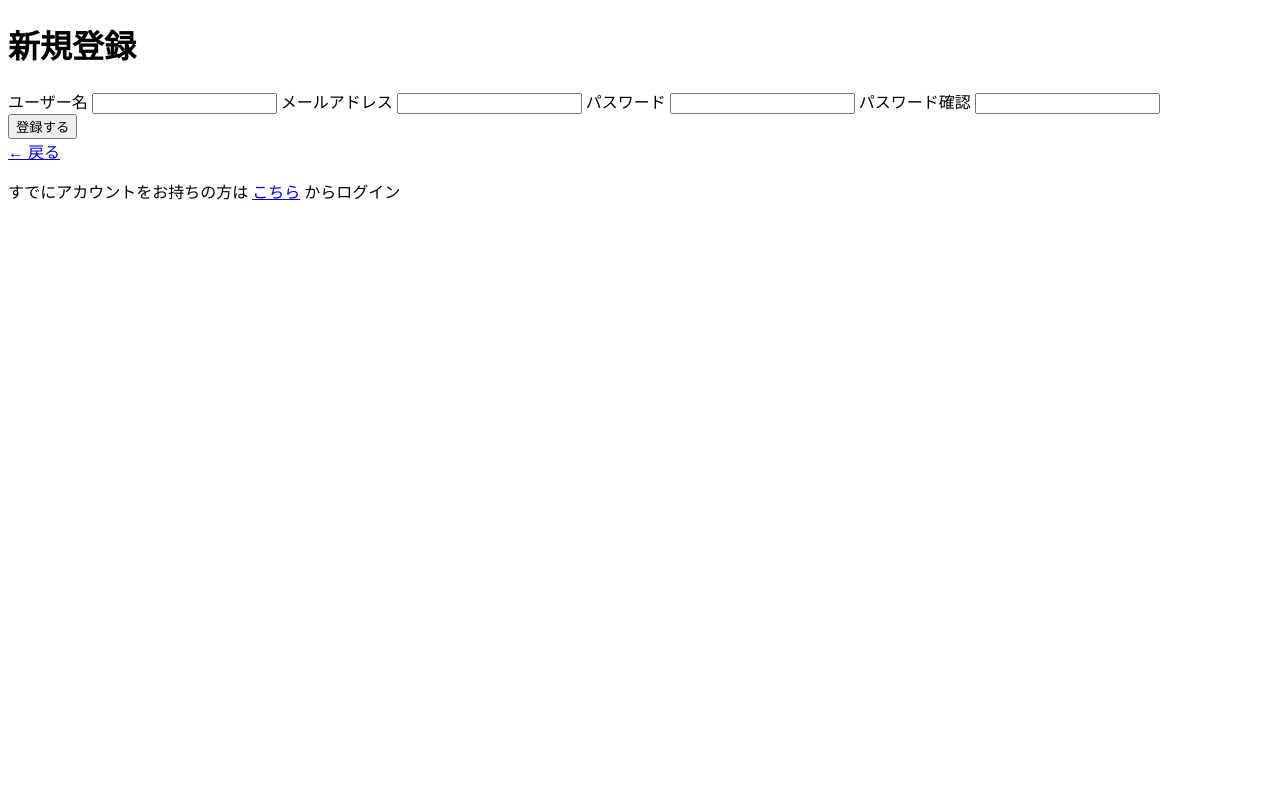
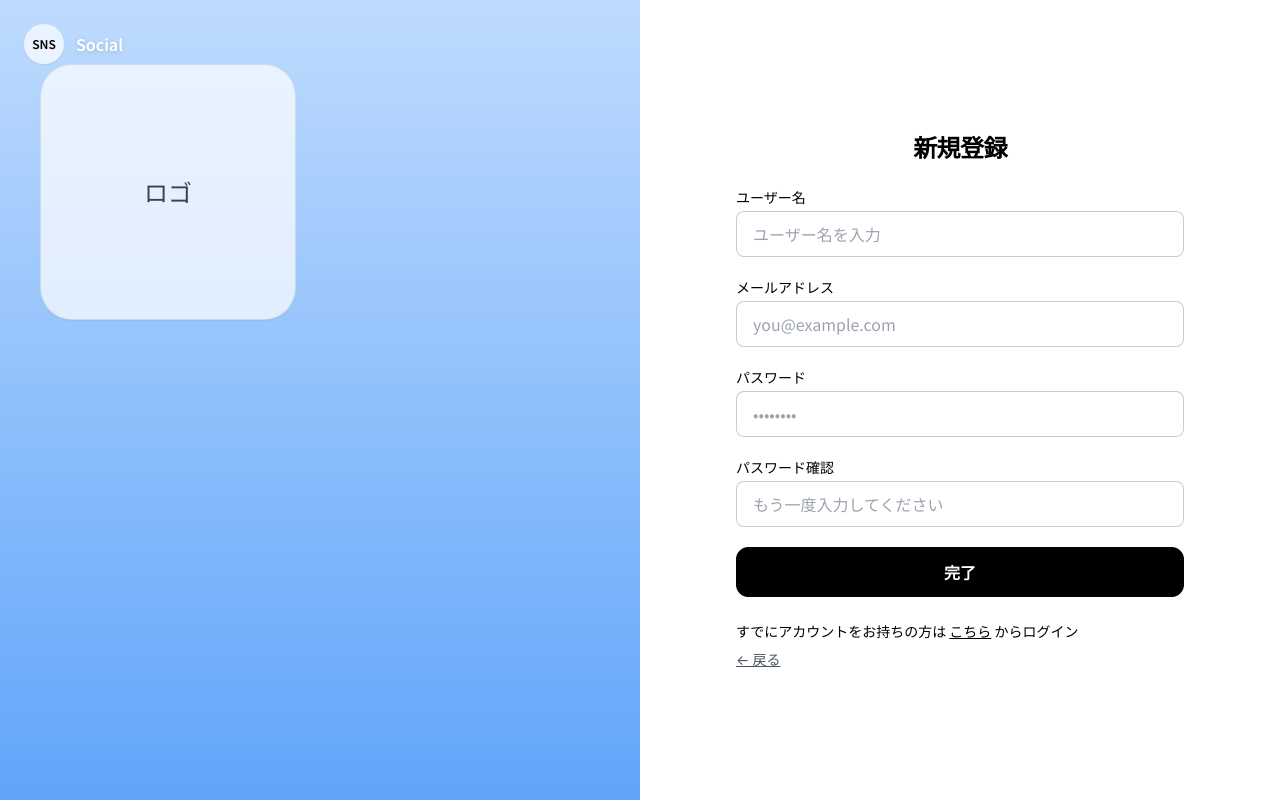
Before and after one commit to keikon0910/rss_hackathon, a Flask app: page /registration in a window 1280 px wide. Run offline with Flask 3, Linux system fonts and the light colour scheme; some libraries are stand-ins or nearby versions.

Commit message:
新規会員登録ページのUIを編集

```diff
--- a/templates/index/registration.html
+++ b/templates/index/registration.html
@@ -1,45 +1,90 @@
-<!DOCTYPE html>
+<!doctype html>
 <html lang="ja">
 <head>
-    <meta charset="UTF-8">
-    <title>新規登録</title>
+  <meta charset="utf-8" />
+  <meta name="viewport" content="width=device-width, initial-scale=1" />
+  <title>新規登録 | SNS</title>
+  <script src="https://cdn.tailwindcss.com"></script>
+  <link href="https://fonts.googleapis.com/css2?family=Noto+Sans+JP:wght@400;600;700&display=swap" rel="stylesheet">
+  <style>
+    body{font-family:'Noto Sans JP',ui-sans-serif,system-ui,-apple-system,BlinkMacSystemFont,"Segoe UI",Roboto,"Helvetica Neue",Arial,"Noto Sans",sans-serif}
+  </style>
 </head>
-<body>
+<body class="bg-white text-black antialiased">
 
-<div class="container">
-    <h1>新規登録</h1>
+  <!-- 全体ラッパー -->
+  <div class="min-h-screen grid lg:grid-cols-2">
 
-<form method="post" action="{{ url_for('index.registration') }}">
-    <label for="display_name">ユーザー名</label>
-    <input type="text" id="display_name" name="display_name" required>
+    <!-- 左：ビジュアル -->
+    <aside class="relative overflow-hidden hidden lg:block">
+      <div class="absolute inset-0 bg-gradient-to-b from-blue-200 to-blue-400"></div>
 
-    <label for="email">メールアドレス</label>
-    <input type="email" id="email" name="email" required>
+      <div class="relative h-full p-10 flex flex-col">
+        <!-- ロゴ置き場 -->
+        <div class="mt-6">
+          <div class="w-40 h-40 md:w-64 md:h-64 rounded-[2rem] bg-white/70 border border-black/10 grid place-items-center shadow-sm">
+            <span class="text-gray-700 text-xl md:text-2xl">ロゴ</span>
+          </div>
+        </div>
 
-    <label for="password">パスワード</label>
-    <input type="password" id="password" name="password" required>
+      <!-- 左上ヘッダ風 -->
+      <div class="absolute top-6 left-6 flex items-center gap-3">
+        <div class="w-10 h-10 rounded-full bg-white/70 grid place-items-center text-xs font-semibold shadow-sm">SNS</div>
+        <span class="text-white font-semibold drop-shadow">Social</span>
+      </div>
+    </aside>
 
-    <label for="password_confirm">パスワード確認</label>
-    <input type="password" id="password_confirm" name="password_confirm" required>
+    <!-- 右：新規登録フォーム -->
+    <main class="flex items-center justify-center px-6 py-10">
+      <div class="w-full max-w-md">
+        <h1 class="text-2xl font-semibold tracking-tight text-center mb-6">新規登録</h1>
 
-    <div class="button-area">
-        <button type="submit" class="register-button">登録する</button>
-    </div>
-</form>
+        <form method="post" action="{{ url_for('index.registration') }}" class="space-y-5">
+          <div>
+            <label for="display_name" class="block text-sm mb-1">ユーザー名</label>
+            <input id="display_name" name="display_name" type="text" required
+                   class="w-full rounded-lg border border-black/20 px-4 py-2.5 outline-none focus:ring-2 focus:ring-blue-400 bg-white"
+                   placeholder="ユーザー名を入力" />
+          </div>
 
+          <div>
+            <label for="email" class="block text-sm mb-1">メールアドレス</label>
+            <input id="email" name="email" type="email" required
+                   class="w-full rounded-lg border border-black/20 px-4 py-2.5 outline-none focus:ring-2 focus:ring-blue-400 bg-white"
+                   placeholder="you@example.com" />
+          </div>
 
+          <div>
+            <label for="password" class="block text-sm mb-1">パスワード</label>
+            <input id="password" name="password" type="password" required
+                   class="w-full rounded-lg border border-black/20 px-4 py-2.5 outline-none focus:ring-2 focus:ring-blue-400 bg-white"
+                   placeholder="••••••••" />
+          </div>
 
-    <!-- ✅ aタグで戻る -->
-    <div class="button-area">
-        <a href="{{url_for('index.index')}}" class="back-link">← 戻る</a>
-    </div>
+          <div>
+            <label for="password_confirm" class="block text-sm mb-1">パスワード確認</label>
+            <input id="password_confirm" name="password_confirm" type="password" required
+                   class="w-full rounded-lg border border-black/20 px-4 py-2.5 outline-none focus:ring-2 focus:ring-blue-400 bg-white"
+                   placeholder="もう一度入力してください" />
+          </div>
 
-    <p class="note">
-        すでにアカウントをお持ちの方は
-        <a href="{{ url_for('index.login') }}">こちら</a> からログイン
-    </p>
+          <button type="submit"
+                  class="w-full rounded-xl border border-black bg-black text-white font-semibold py-3 hover:opacity-85 transition">
+            完了
+          </button>
+        </form>
 
-</div>
-
+        <!-- 下部リンク -->
+        <div class="mt-6 space-y-2 text-sm">
+          <div>すでにアカウントをお持ちの方は
+            <a href="{{ url_for('index.login') }}" class="text-black underline hover:no-underline">こちら</a> からログイン
+          </div>
+          <div>
+            <a href="{{ url_for('index.index') }}" class="inline-flex items-center gap-1 text-gray-600 underline hover:no-underline">← 戻る</a>
+          </div>
+        </div>
+      </div>
+    </main>
+  </div>
 </body>
 </html>
```
